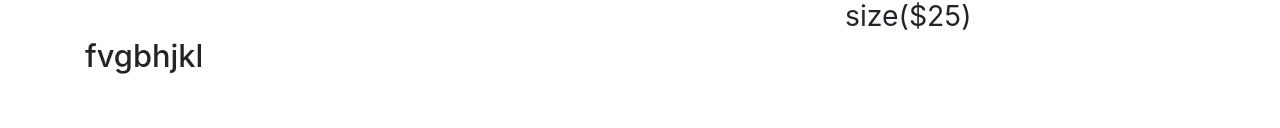
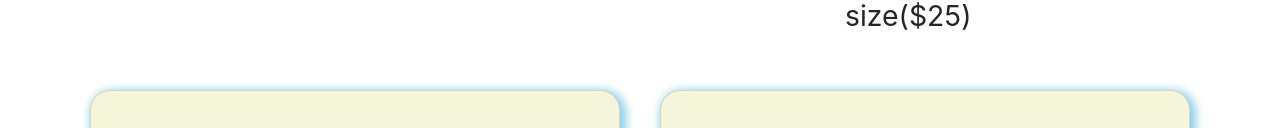
Before and after one commit to Jeremicarose/Pizza-Order, a plain HTML site: page index.html in a window 1280 px wide. Shown: the part 255-383 px from the top of the page. Drawn offline with nearby package versions, Linux system fonts and the light colour scheme.

```diff
--- a/index.html
+++ b/index.html
@@ -37,7 +37,6 @@
             <input type="radio" name="round 1" id="large">Large size($25)</imput>
           </div>
         </div>
-        <h3>fvgbhjkl</h3>
       </div>
       <br>
       <div class="card-deck">
```
